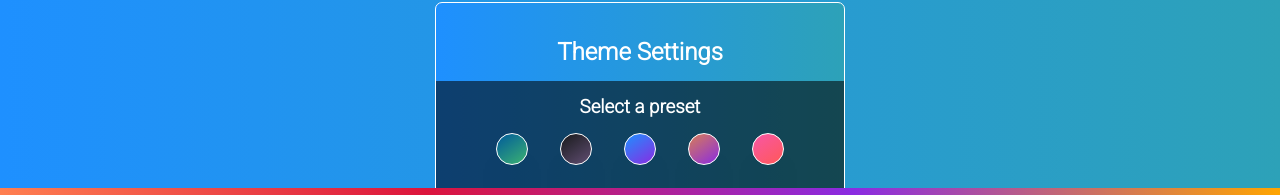
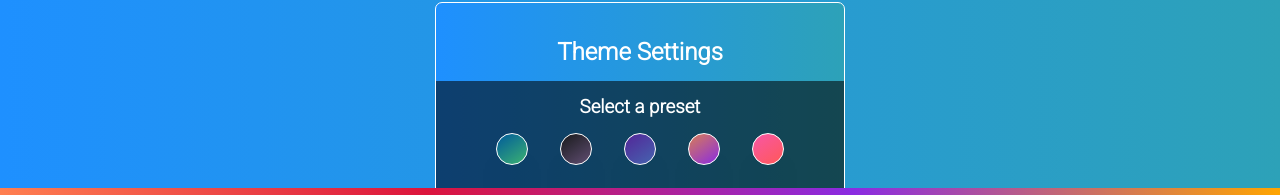
Before and after one commit to guillermo907/calculadora-insulina, a React (Create React App) app: page / in a window 1280 px wide. Both pictures are taken after a click on the picture 1237 px from the left and 52 px from the top of the page. Shown: the part 603-798 px from the top of the page. Built offline with nearby package versions, Linux system fonts and the light colour scheme; no server answers.

Commit message:
visual theme changes more

```diff
--- a/package.json
+++ b/package.json
@@ -8,6 +8,7 @@
     "@testing-library/react": "^13.4.0",
     "@testing-library/user-event": "^13.5.0",
     "axios": "^1.3.4",
+    "framer-motion": "^10.10.0",
     "react": "^18.2.0",
     "react-dom": "^18.2.0",
     "react-scripts": "5.0.1",
--- a/src/App.js
+++ b/src/App.js
@@ -1,5 +1,7 @@
 import React, { useEffect, useState, useContext } from "react";
 import axios from "axios";
+import { motion, AnimatePresence } from "framer-motion";
+
 import Glucose from "./components/Glucose";
 import FoodInput from "./components/FoodInput";
 import Navbar from "./components/Navbar";
@@ -10,7 +12,7 @@ import { ThemeContext, ThemeProvider } from "./contexts/ThemeContext.js";
 import "./styles/global.css";
 import styled from "styled-components";
 
-const AppContainer = styled.div`
+const AppContainer = styled(motion.div)`
   background: linear-gradient(
     to right,
     ${(props) => props.colorOne},
@@ -79,9 +81,11 @@ const App = () => {
           }}
         />
         {state.showUserSettings && <Glucose user={state.userSettings} />}
-        {state.showUserSettings && (
-          <Settings setState={changeColor} initialColorState={theme} />
-        )}
+        <AnimatePresence>
+          {state.showUserSettings && (
+            <Settings setState={changeColor} initialColorState={theme} />
+          )}
+        </AnimatePresence>
         <FoodInput foods={state.foodList} />
         <Footer />
       </AppContainer>
--- a/src/components/Settings.js
+++ b/src/components/Settings.js
@@ -1,8 +1,9 @@
 import styled from "styled-components";
+import { AnimatePresence, motion } from "framer-motion";
 import { useState, useEffect } from "react";
 import appLogo from "../resources/app-logo2.png";
 
-const SettingsCont = styled.div`
+const SettingsCont = styled(motion.div)`
   background: linear-gradient(
     to right,
     ${(props) => props.colorOne},
@@ -133,6 +134,9 @@ const Settings = ({ setState, initialColorState }) => {
       colorTwo={colors.colorTwo}
       textColor={colors.textColor}
       logoColorMode={colors.logoColorMode}
+      animate={{ opacity: 1, y: 0 }}
+      initial={{ opacity: 0, y: -25 }}
+      exit={{ y: -25, opacity: 0 }}
     >
       <h2>Theme Settings</h2>
       <div className="preset-section">
@@ -177,18 +181,17 @@ const Settings = ({ setState, initialColorState }) => {
             name="theme-3"
             className="preset box-shadow"
             style={{
-              background: "linear-gradient(145deg, dodgerblue, blueviolet)",
+              background: "linear-gradient(145deg, #532598, #4565B0)",
             }}
             value={colors.colorOne}
             onClick={(e) => {
               setColors({
                 ...colors,
-                colorOne: "#005A9C",
-                colorTwo: "#8a2be2",
+                colorOne: "#532598",
+                colorTwo: "#4565B0",
                 textColor: "light",
                 logoColorMode: "dark",
               });
-              handleColorChange();
             }}
           />
           <span
@@ -242,8 +245,14 @@ const Settings = ({ setState, initialColorState }) => {
       >
         {showCustomize ? "hide" : "more"}
       </span>
+      <AnimatePresence>
         {showCustomize && (
-        <div className="customize-section">
+          <motion.div
+            className="customize-section"
+            animate={{ opacity: 1, y: 0 }}
+            initial={{ opacity: 0, y: -25 }}
+            exit={{ y: -25, opacity: 0 }}
+          >
             <h3>Customize</h3>
             <br />
             <div className="theme-field">
@@ -308,8 +317,9 @@ const Settings = ({ setState, initialColorState }) => {
                 <img className="sample-logo" src={appLogo} />
               </div>
             </div>
-        </div>
+          </motion.div>
         )}
+      </AnimatePresence>
     </SettingsCont>
   );
 };
```
Also changed, not shown: 1 other file (tests, documents, lock files or other folders). Lines whose indentation alone changed are shown as unchanged.
